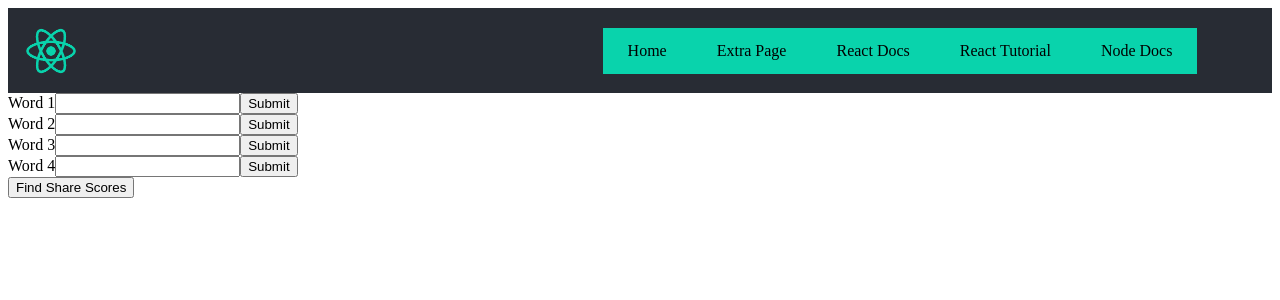
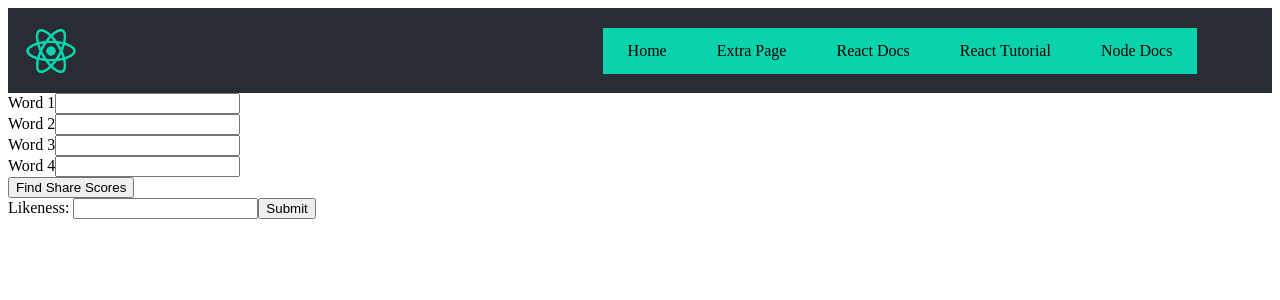
Before and after one commit to JackWittmayer/FalloutTerminalSolverOnline, a React (Create React App) app in the folder client/: page /Home in a window 1280 px wide. Both pictures are taken after a click on the button "Find Share Scores". Shown: the top 300 px of the page. Built offline with nearby package versions, Linux system fonts and the light colour scheme.

Commit message:
added functionality for password found

```diff
--- a/client/src/puzzleSolver.js
+++ b/client/src/puzzleSolver.js
@@ -54,22 +54,25 @@ export const findHighestShareScore = (shareScores) =>
     return highestShareScore;
 };
 
-export const findNextGuess = (guesses, words) =>
+export const findNextGuess = (guesses, likenesses, words) =>
 {
+    const nextGuesses = [];
     //based on the likeness score of each guess, find a word that matches the likeness of each guess
-    for (let word in words)
+    for (let wordIndex = 0; wordIndex < words.length; wordIndex++)
     {
+        let word = words[wordIndex];
+        console.log("word",word);
         if (!guesses.includes(word)) {
             let validGuess = true;
-            for (const [guess, likeness] of Object.entries(guesses))
+            for (let i = 0; i < guesses.length; i++)
             {
                 let shareScore = 0;
                 for (let letterIndex = 0; letterIndex < word.length; letterIndex++)
                 {
-                    if (word[letterIndex] === guess[letterIndex])
+                    if (word[letterIndex] === guesses[i][letterIndex])
                         shareScore+=1;
                 }
-                if (!shareScore === likeness)
+                if (shareScore !== likenesses[i])
                 {
                     //word does not match likeness of all guesses; go to next word
                     validGuess = false;
@@ -79,7 +82,8 @@ export const findNextGuess = (guesses, words) =>
 
             //found word that matches likeness of all guesses
             if (validGuess)
-                return word;
+                nextGuesses.push(word);
         }
     }
+    return nextGuesses;
 };
--- a/client/src/views/Home/Home.js
+++ b/client/src/views/Home/Home.js
@@ -1,14 +1,33 @@
 import React, {useState} from 'react';
 import logo from '../../assets/logo.svg';
 import * as puzzleSolver from "../../puzzleSolver.js"
+import {findNextGuess} from "../../puzzleSolver";
 //import './Home.css';
 
+const ArrayButton = (props) =>
+{
+    const submit = () =>
+    {
+        props.submit(props.index);
+    };
+    return <button disabled = {props.disabled} type = "button" onClick={submit}>Submit</button>
+};
 
 const Home = () => {
     const [words, setWords] = useState(["","","",""]);
+    const [nextGuess, setNextGuess] = useState("");
+    const [guesses, setGuesses] = useState([]);
+    const [likenesses, setLikenesses] = useState([0, 0, 0, 0]);
+    const [likenessSubmitted, setLikenessSubmitted] = useState([false, false, false, false]);
+    const [password, setPassword] = useState("");
     const findCommonWord = () =>
     {
-        console.log(words[puzzleSolver.findHighestShareScore(puzzleSolver.findShareScores(words))]);
+        const commonWord = words[puzzleSolver.findHighestShareScore(puzzleSolver.findShareScores(words))]
+        console.log(commonWord);
+        setNextGuess(commonWord);
+        const newGuesses = [...guesses];
+        newGuesses.push(commonWord);
+        setGuesses(newGuesses);
     };
     //main function that handles the entered words changing
     const updateWords = (newValue, index) =>
@@ -26,8 +45,42 @@ const Home = () => {
     });
         setWords(newWords);
     };
+    const updateLikenesses = (newValue, index) =>
+    {
+        const newLikenesses = likenesses.map((item, i) => {
+            //loop through newWords and update only the word that is being edited
+            if (i === index)
+            {
+                return parseInt(newValue);
+            }
+            else
+            {
+                return likenesses[i];
+            }
+        });
+        setLikenesses(newLikenesses);
+    };
+    const submitLikeness = (index) =>
+    {
+        const newLikenessSubmitted = [...likenessSubmitted];
+        newLikenessSubmitted[index] = true;
+        setLikenessSubmitted(newLikenessSubmitted);
+        const nextGuesses = findNextGuess(guesses, likenesses, words);
+        if (nextGuesses.length === 1)
+        {
+            //only one guess left so it must be the password
+            //password found = true
+            setPassword(nextGuesses[0]);
+            return;
+        }
+        const nextGuess = nextGuesses[0];
+        const newGuesses = [...guesses];
+        newGuesses.push(nextGuess);
+        setGuesses(newGuesses);
+    };
     return (
         <div className="App">
+            <div>{password ? <h1>{"Password found! It's " + password}</h1> : null}</div>
             {words.map((item, index) =>
             (
                 //allows each WordInput component to have an index
@@ -36,10 +89,22 @@ const Home = () => {
                     <label>
                         <WordInput updateWord = {updateWords} index = {index} />
                     </label>
-                    <input type="submit" value="Submit" />
                 </form>
             ))}
             <button onClick={findCommonWord}>Find Share Scores</button>
+            <div>
+                {guesses.map((item, index) =>
+                    (
+                        //allows each WordInput component to have an index
+                        <form>
+                            {guesses[index] + " Likeness: "}
+                            <label>
+                                <WordInput disabled = {likenessSubmitted[index]} updateWord = {updateLikenesses} index = {index} />
+                            </label>
+                            <ArrayButton disabled = {likenessSubmitted[index]} submit = {submitLikeness} index = {index}/>
+                        </form>
+                    ))}
+            </div>
         </div>
     );
 };
@@ -51,7 +116,7 @@ const WordInput = (props) =>
         //update the word's state using the text entered and its index
         props.updateWord(e.target.value, props.index);
     };
-    return <input onChange = {updateWord} type = "text"/>
+    return <input disabled = {props.disabled} onChange = {updateWord} type = "text"/>
 };
 
 export default Home;
```
